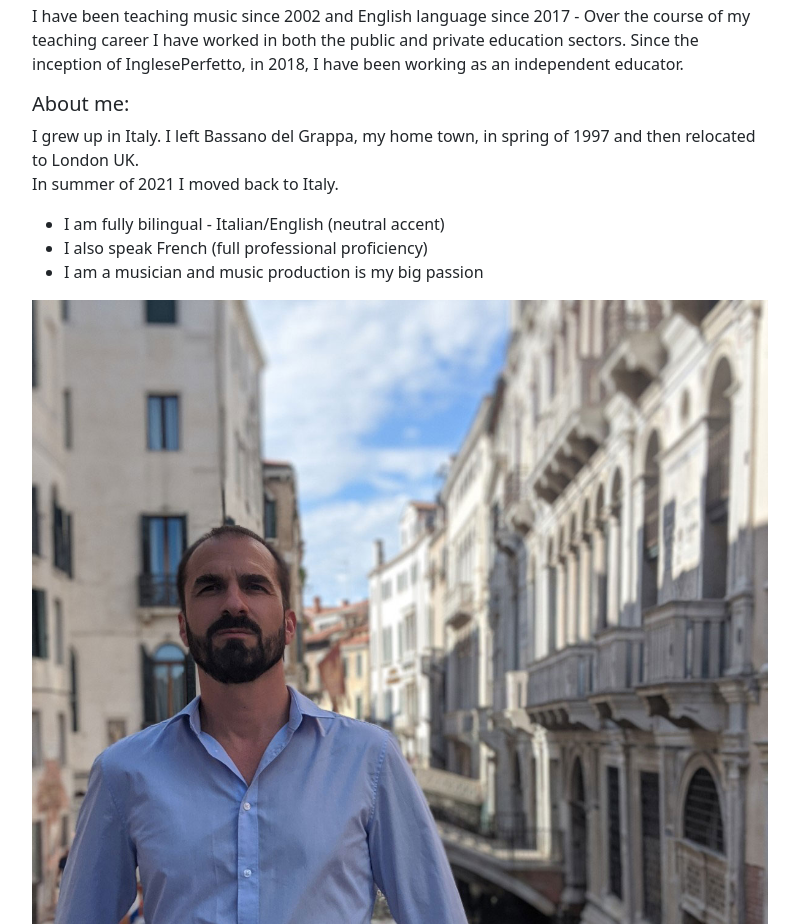
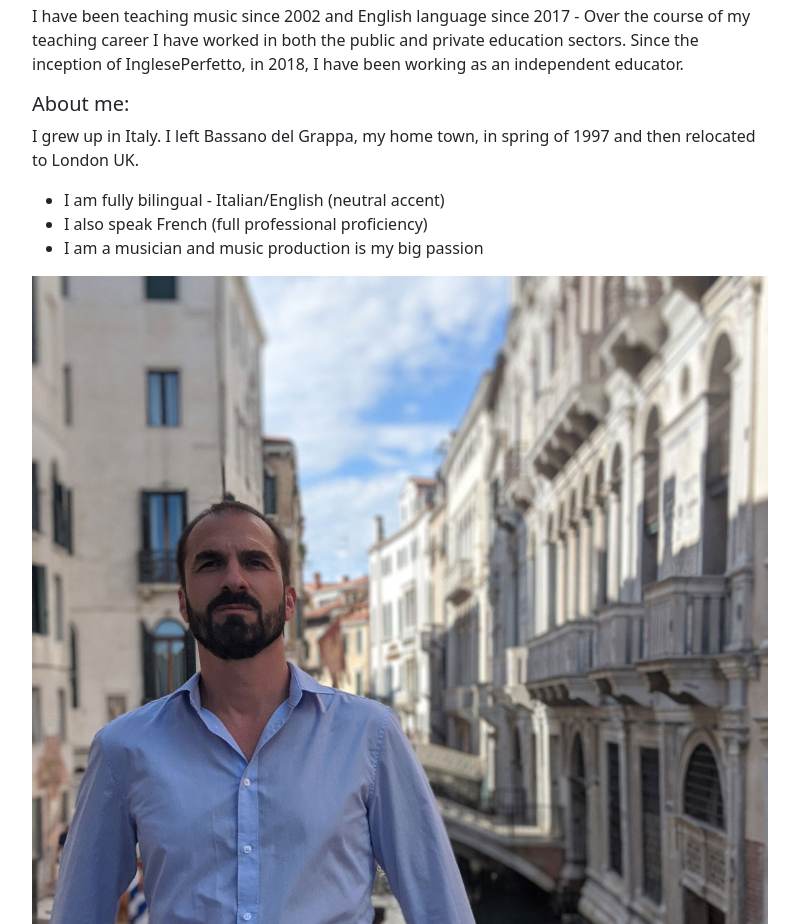
Before and after one commit to viaora/ingleseperfetto, a plain HTML site: page index.html in a window 1280 px wide. Shown: the part 1720-2644 px from the top of the page, without its empty margins (240-1039 px from the left). Drawn offline with nearby package versions, Linux system fonts and the light colour scheme.

Commit message:
content update

```diff
--- a/index.html
+++ b/index.html
@@ -136,8 +136,7 @@
                     <h5 class="mt-1">About me:</h5>
 
                     <p>I grew up in Italy. I left Bassano del Grappa, my home town, in spring of 1997 and then relocated
-                        to London UK. <br />
-                        In summer of 2021 I moved back to Italy.</p>
+                        to London UK. </p>
                     <ul>
                         <li>I am fully bilingual - Italian/English (neutral accent)</li>
                         <li>I also speak French (full professional proficiency)</li>
```
